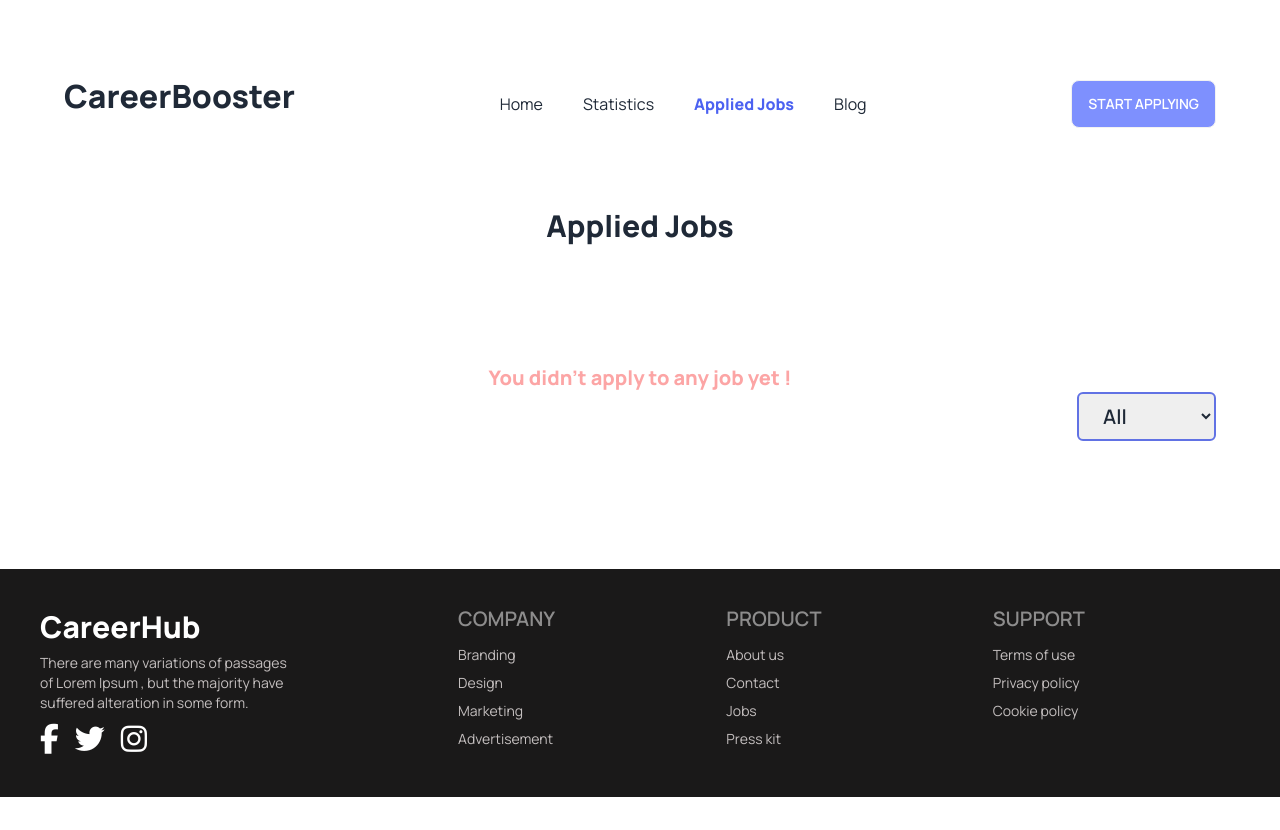
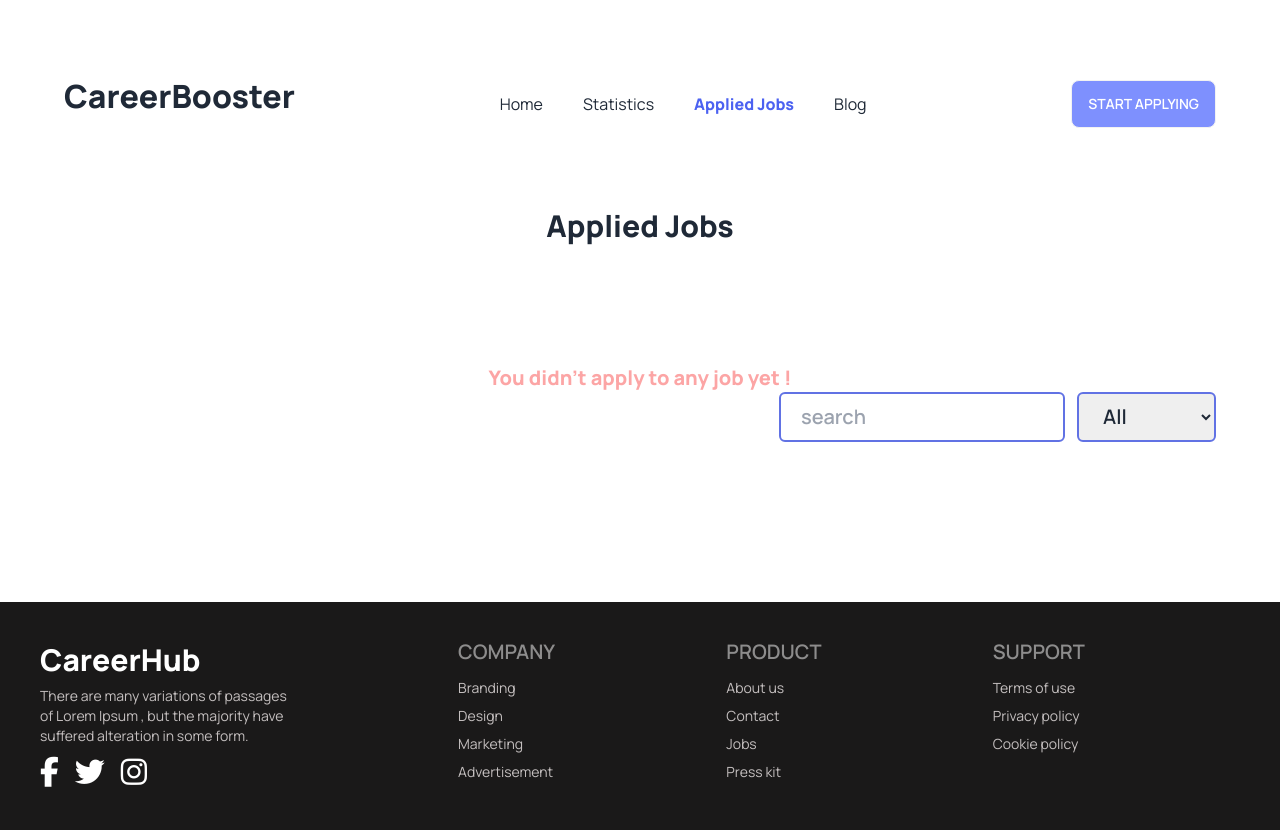
Before and after one commit to billalhossain2/career-boost, a React (Vite) app: page /main/applied-jobs in a window 1280 px wide. Before the commit the page ends 800 px from the top, so only its background shows below. Built offline with nearby package versions, Linux system fonts and the light colour scheme.

Commit message:
search featured added

```diff
--- a/src/components/Pages/AppliedJobs/AppliedJobs.jsx
+++ b/src/components/Pages/AppliedJobs/AppliedJobs.jsx
@@ -7,6 +7,7 @@ const AppliedJobs = () => {
  const appliedJobsIds = getAppliedJobsIds();
  const [jobsApplied, setJobsApplied] = useState([])
  const [filterStatus, setFilterStatus] = useState('All')
+ const [searchedTxt, setSearchedTxt] = useState("")
 
  useEffect(()=>{
   fetch('../../jobs.json')
@@ -23,12 +24,26 @@ const AppliedJobs = () => {
   setFilterStatus(filteredTxt)
  }
 
+ const handleSearch = (ev)=>{
+  ev.preventDefault()
+ const form = ev.target;
+ const typedTxt =  form.search.value;
+ setSearchedTxt(typedTxt)
+ }
+
   return (
     <div className='max-w-[90%] mx-auto mb-32'>
       <h1 className='font-extrabold text-3xl py-10 text-center mb-20'>Applied Jobs</h1>
       {
         !jobsApplied.length && <h1 className="text-center font-bold text-xl text-red-300">You didn't apply to any job yet !</h1>
       }
+      <div className="flex justify-end gap-3">
+      {/* Search by job title  */}
+      <div className='mb-8 flex justify-end font-semibold text-[20px]'>
+        <form action="" onSubmit={handleSearch}>
+        <input className="px-5 py-2 border-[2px] border-solid border-[#6172e4] rounded-md outline-none" type="search" name="search" id="search" placeholder="search"/>
+        </form>
+      </div>
       <div className='mb-8 flex justify-end font-semibold text-[20px]'>
         <select className="px-5 py-2 border-2 border-solid border-[#6172e4] rounded-md outline-none" name="" id="" onChange={handleFilter}>
           <option defaultValue="All">All</option>
@@ -37,6 +52,7 @@ const AppliedJobs = () => {
           {/* <option value="Part Time">Part Time</option>
           <option value="Full Time">Full Time</option> */}
         </select>
+      </div>
       </div>
       <div className="applied-jobs-container space-y-10">
         {
@@ -48,6 +64,13 @@ const AppliedJobs = () => {
               return jobItem;
             }
           })
+          .filter(job => {
+            if(job.jobTitle.toLowerCase() === searchedTxt.toLowerCase()){
+              return job;
+            }else if(searchedTxt === ""){
+              return job;
+            }
+          })
           .map(appliedJobData => <AppliedJobItem key={appliedJobData.id} appliedJobData={appliedJobData} jobsApplied={jobsApplied} setJobsApplied={setJobsApplied}></AppliedJobItem>)
         }
       </div>
```
